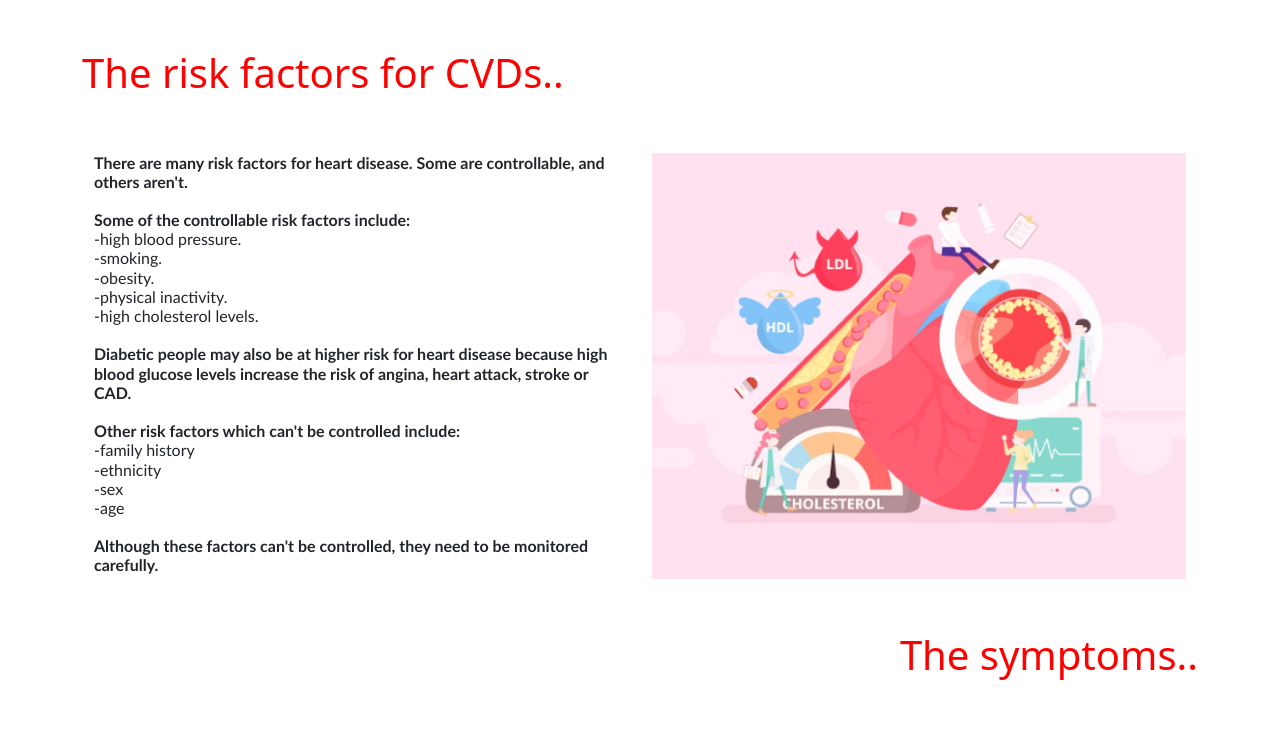
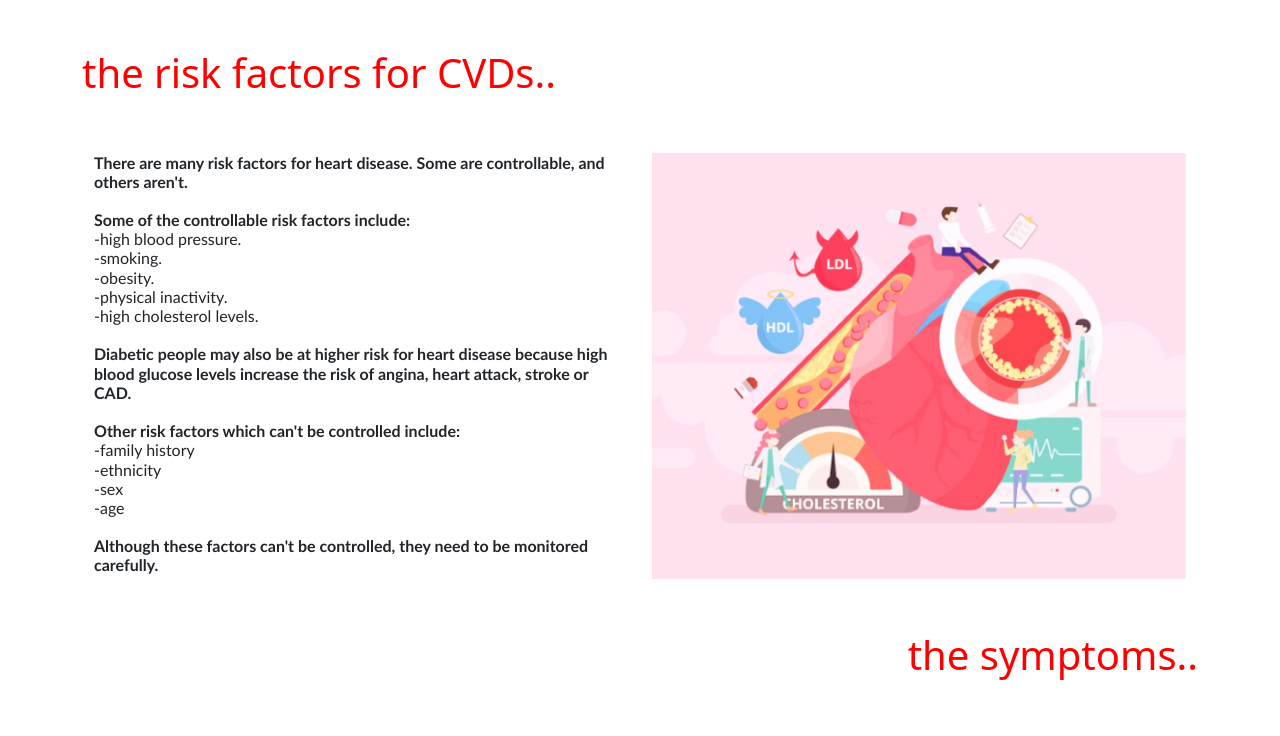
Before and after one commit to AsadNizami/Cardiocare, a Django app: page /info/ in a window 1280 px wide. Shown: the part 1332-2068 px from the top of the page. Run offline with Django 3.2, Linux system fonts and the light colour scheme; some libraries are stand-ins or nearby versions.

Commit message:
minor changes to some headings

```diff
--- a/info/templates/info/Info.html
+++ b/info/templates/info/Info.html
@@ -45,7 +45,7 @@
 </div></div>
 <!--2nd para-->
 <br><br>
-<div class="hlines"><h1> The risk factors for CVDs..</h1>
+<div class="hlines"><h1> the risk factors for CVDs..</h1>
 </div><br><br>
 <div class="container">
     <div class="row">
@@ -80,7 +80,7 @@ monitored carefully.</b><br>
 </div>
 
 <br><br>
-<div class="hlines"><h1 style=" text-align: right;"> The symptoms..</h1>
+<div class="hlines"><h1 style=" text-align: right;"> the symptoms..</h1>
 </div><br><br>
 <!--Third para-->
 <div class="container">
@@ -224,7 +224,7 @@ diseases can include:</b><br><br>
 
 <!--7th para-->
 <br><br>
-<div class="hlines"><h1>Want to know more?</h1>
+<div class="hlines"><h1>want to know more?</h1>
 </div><br>
 <div class="msg">
 <b>If you are interested in reading in detail about CVDs, here are a few links that might help you:</b><br>
```
